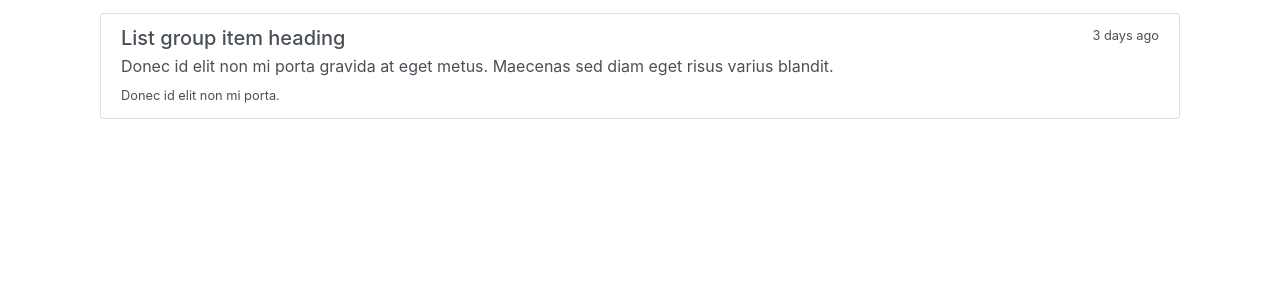
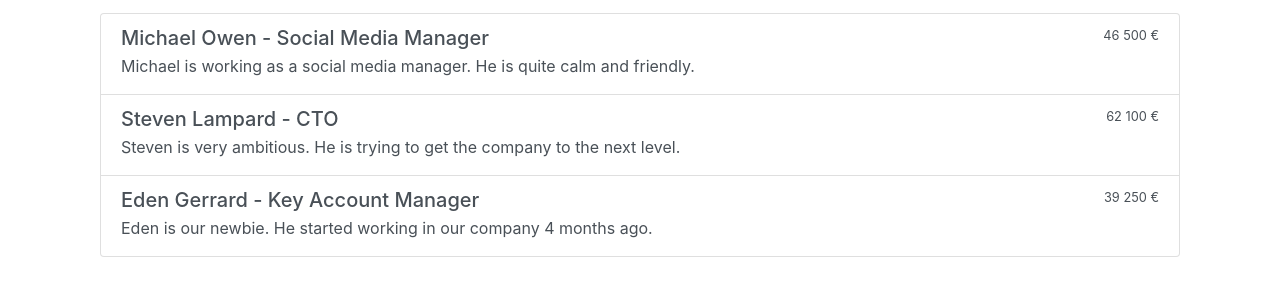
Before and after one commit to rasidre/employee-management, a plain HTML site: page index.html in a window 1280 px wide. Shown: the part 113-406 px from the top of the page. Drawn offline with nearby package versions, Linux system fonts and the light colour scheme.

Commit message:
Render employees dynamically

```diff
--- a/index.html
+++ b/index.html
@@ -37,16 +37,7 @@
         <div class="container">
           <div class="col-12">
             <h2>All employees</h2>
-            <div id="employeeList" class="list-group my-3">
-              <a href="#" class="list-group-item list-group-item-action">
-                <div class="d-flex w-100 justify-content-between">
-                  <h5 class="mb-1">List group item heading</h5>
-                  <small>3 days ago</small>
-                </div>
-                <p class="mb-1">Donec id elit non mi porta gravida at eget metus. Maecenas sed diam eget risus varius blandit.</p>
-                <small>Donec id elit non mi porta.</small>
-              </a>
-            </div>
+            <div id="employeeList" class="list-group my-3"></div>
           </div>
         </div>
       </div>
--- a/main.js
+++ b/main.js
@@ -1,27 +1,51 @@
+const employeeList = document.getElementById("employeeList");
+
 employeesData = [
   {
     firstName: "Michael",
     lastName: "Owen",
     position: "Social Media Manager",
-    salaray: "46500",
+    salary: "46 500",
     description: "Michael is working as a social media manager. He is quite calm and friendly."
   },
   {
     firstName: "Steven",
     lastName: "Lampard",
     position: "CTO",
-    salaray: "62100",
+    salary: "62 100",
     description: "Steven is very ambitious. He is trying to get the company to the next level."
   },
   {
     firstName: "Eden",
     lastName: "Gerrard",
     position: "Key Account Manager",
-    salaray: "39250",
+    salary: "39 250",
     description: "Eden is our newbie. He started working in our company 4 months ago."
   }
 ];
 
 employeesData.map((employee, index) => {
+  let anchorContainer = document.createElement("a");
+  let headerDiv = document.createElement("div");
+  let employeeName = document.createElement("h5");
+  let employeeSalary = document.createElement("small");
+  let employeeDescription = document.createElement("p");
+
+  anchorContainer.classList = "list-group-item list-group-item-action";
+  anchorContainer.setAttribute("href", "#");
+  headerDiv.classList = "d-flex w-100 justify-content-between";
+  employeeName.classList = "mb-1";
+  employeeDescription.classList = "mb-1";
+
+  employeeList.appendChild(anchorContainer);
+  anchorContainer.appendChild(headerDiv);
+  headerDiv.appendChild(employeeName);
+  headerDiv.appendChild(employeeSalary);
+  anchorContainer.appendChild(employeeDescription);
+
+  employeeName.innerText = `${employee.firstName} ${employee.lastName} - ${employee.position}`;
+  employeeSalary.innerText = `${employee.salary} €`;
+  employeeDescription.innerText = `${employee.description}`;
+
   console.log(employee);
 });
```
